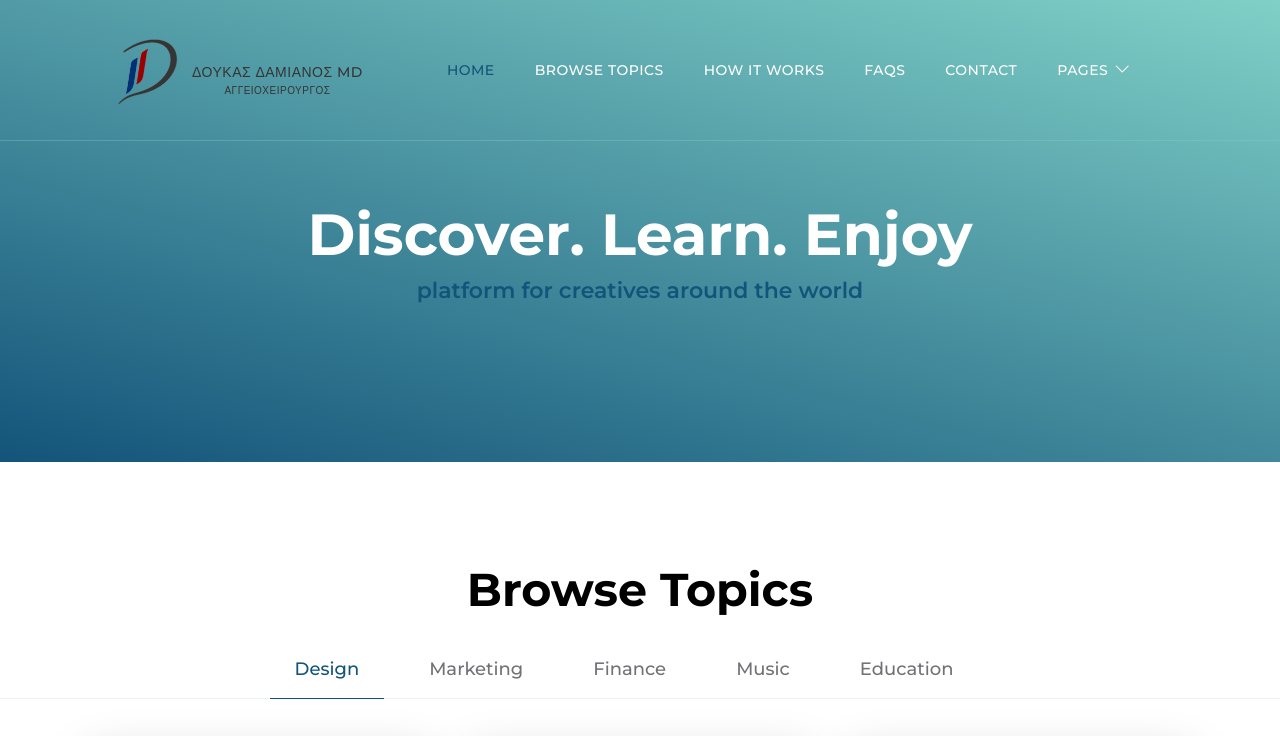
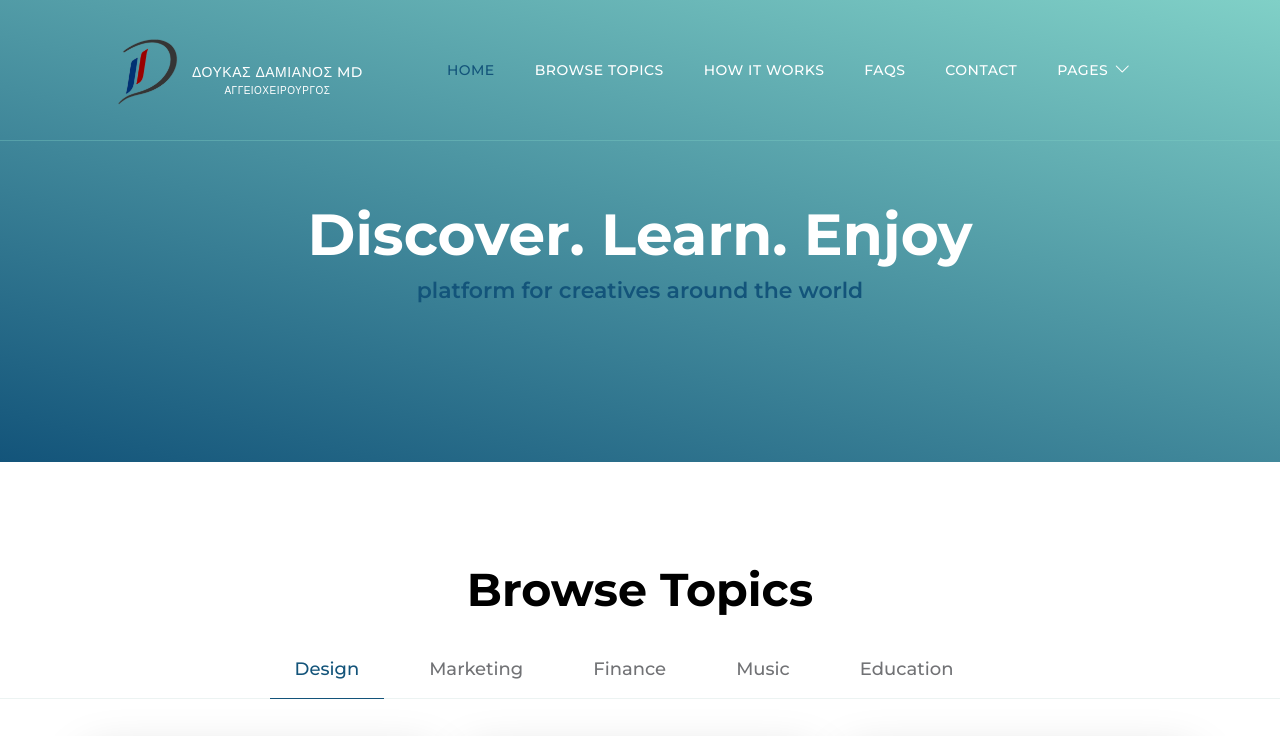
Before and after one commit to keizrr/damian, a plain HTML site: page index.html in a window 1280 px wide. Shown: the top 736 px of the page. Drawn offline with nearby package versions, Linux system fonts and the light colour scheme.

Commit message:
Change color of the logo text

```diff
--- a/index.html
+++ b/index.html
@@ -40,8 +40,8 @@ https://templatemo.com/tm-590-topic-listing
                       <div class="d-flex align-items-center">
                         <img src="images/logo.png" alt="Logo" height="130">
                         <div style="margin-top: 20px; margin-left: -20px;">
-                          <div style="color: #353535; font-family: var(--title-font-family); font-size: var(--menu-font-size); font-weight: var(--font-weight-medium); text-transform: uppercase; letter-spacing: 0.5px;">ΔΟΥΚΑΣ ΔΑΜΙΑΝΟΣ MD</div>
-                          <div style="color: #353535; font-family: var(--title-font-family); font-size: 10px; font-weight: var(--font-weight-medium); text-transform: uppercase; letter-spacing: 0.5px; text-align: center;">ΑΓΓΕΙΟΧΕΙΡΟΥΡΓΟΣ</div>
+                          <div style="color: #ffffff; font-family: var(--title-font-family); font-size: var(--menu-font-size); font-weight: var(--font-weight-medium); text-transform: uppercase; letter-spacing: 0.5px;">ΔΟΥΚΑΣ ΔΑΜΙΑΝΟΣ MD</div>
+                          <div style="color: #ffffff; font-family: var(--title-font-family); font-size: 10px; font-weight: var(--font-weight-medium); text-transform: uppercase; letter-spacing: 0.5px; text-align: center;">ΑΓΓΕΙΟΧΕΙΡΟΥΡΓΟΣ</div>
                         </div>
                       </div>
                     </a>
```
